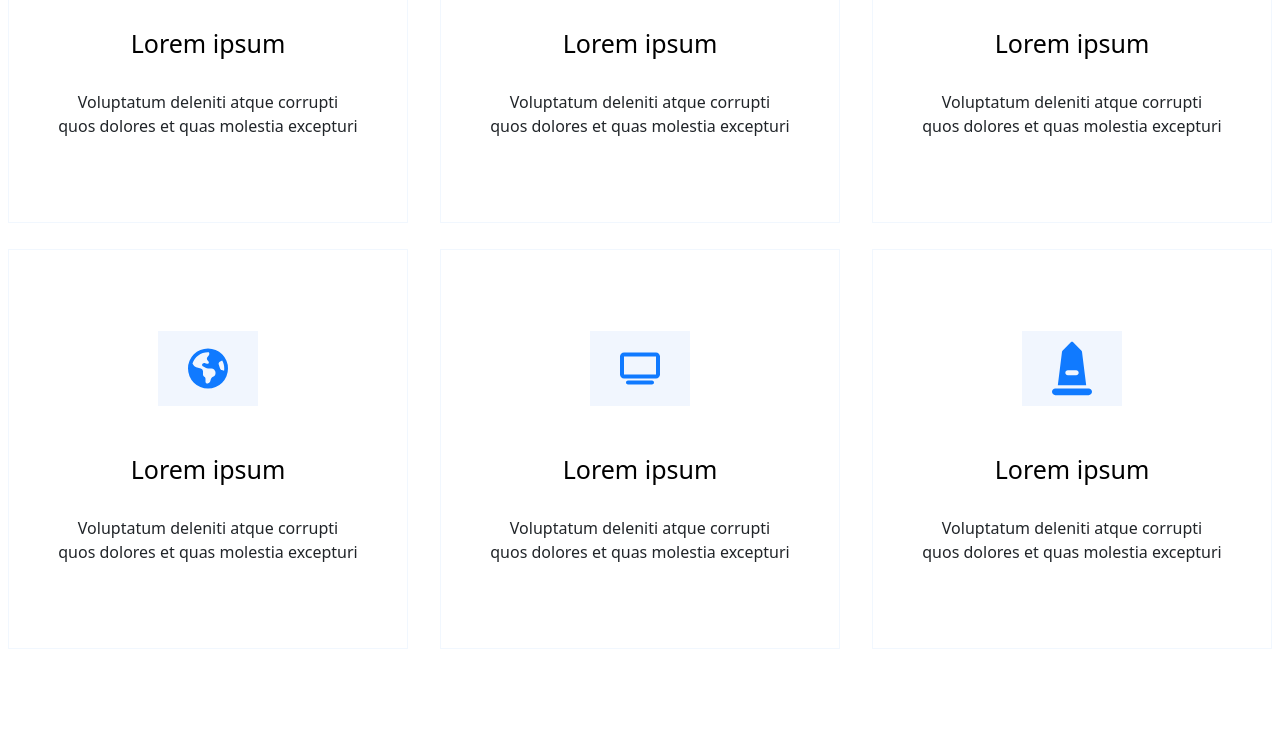
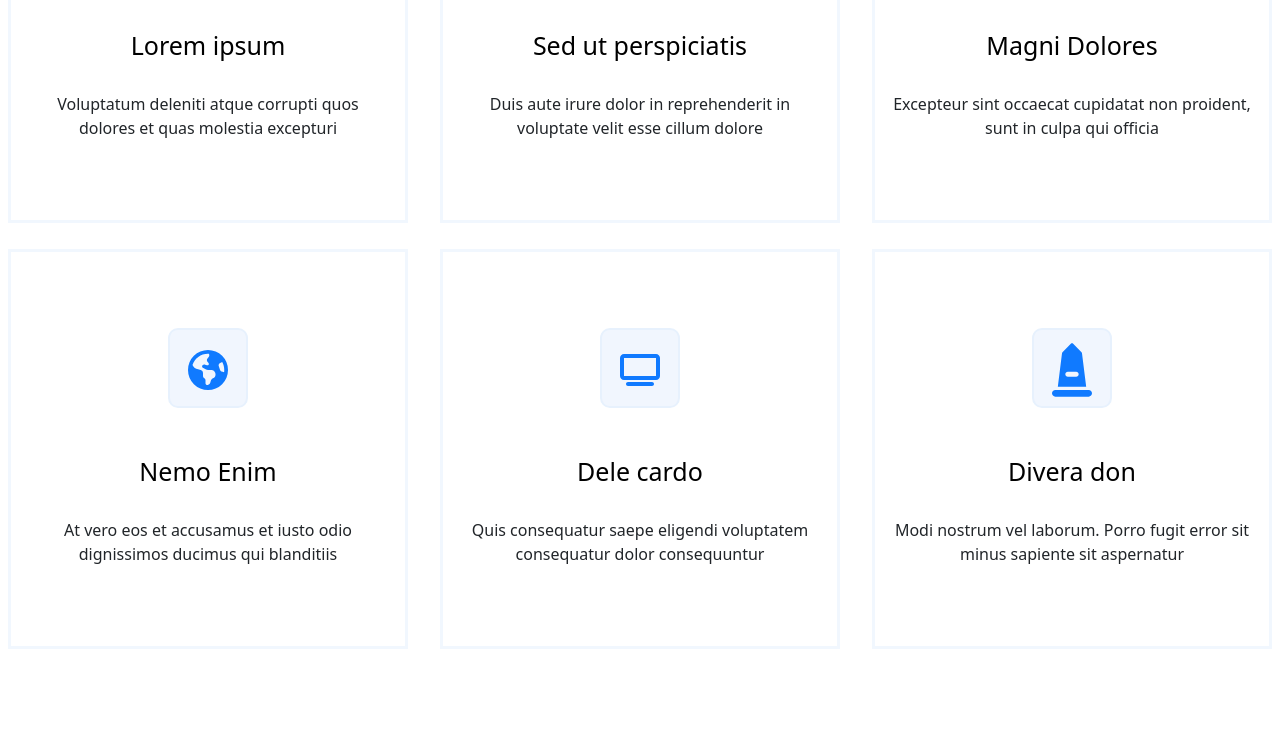
Before and after one commit to Aizawoa/PROJETSASS, a website: page index.html in a window 1280 px wide. Shown: the part 2206-2940 px from the top of the page. Before the commit the page ends 2868 px from the top, so only its background shows below. Drawn offline with nearby package versions, Linux system fonts and the light colour scheme.

Commit message:
section3-fini

```diff
--- a/index.html
+++ b/index.html
@@ -121,18 +121,18 @@
                 <img class="images" src="./public/img/file-regular.svg" alt="">
                 </div>
                 <br><br>
-                <h5 class="titre">Lorem ipsum</h5>
+                <h5 class="titre">Sed ut perspiciatis</h5>
                 <br>
-                <p class="para4">Voluptatum deleniti atque corrupti quos dolores et quas molestia excepturi</p>
+                <p class="para4">Duis aute irure dolor in reprehenderit in voluptate velit esse cillum dolore</p>
             </div>
             <div class="cartes">
                 <div class="logo">
                 <img class="images" src="./public/img/gauge-solid.svg" alt="">
                 </div>
                 <br><br>
-                <h5 class="titre">Lorem ipsum</h5>
+                <h5 class="titre">Magni Dolores</h5>
                 <br>
-                <p class="para4">Voluptatum deleniti atque corrupti quos dolores et quas molestia excepturi</p>
+                <p class="para4">Excepteur sint occaecat cupidatat non proident, sunt in culpa qui officia</p>
             </div>
         </div>
         <div class="boitesupp2">
@@ -141,30 +141,36 @@
                 <img class="images" src="./public/img/earth-americas-solid.svg" alt="">
                 </div>
                 <br><br>
-                <h5 class="titre">Lorem ipsum</h5>
+                <h5 class="titre">Nemo Enim</h5>
                 <br>
-                <p class="para4">Voluptatum deleniti atque corrupti quos dolores et quas molestia excepturi</p>
+                <p class="para4">At vero eos et accusamus et iusto odio dignissimos ducimus qui blanditiis</p>
             </div>
             <div class="cartes">
                 <div class="logo">
                 <img class="images" src="./public/img/tv-solid.svg" alt="">
                 </div>
                 <br><br>
-                <h5 class="titre">Lorem ipsum</h5>
+                <h5 class="titre">Dele cardo</h5>
                 <br>
-                <p class="para4">Voluptatum deleniti atque corrupti quos dolores et quas molestia excepturi</p>
+                <p class="para4">Quis consequatur saepe eligendi voluptatem consequatur dolor consequuntur</p>
             </div>
             <div class="cartes">
                 <div class="logo">
                 <img class="images" src="./public/img/monument-solid.svg" alt="">
                 </div>
                 <br><br>
-                <h5 class="titre">Lorem ipsum</h5>
+                <h5 class="titre">Divera don</h5>
                 <br>
-                <p class="para4">Voluptatum deleniti atque corrupti quos dolores et quas molestia excepturi</p>
+                <p class="para4">Modi nostrum vel laborum. Porro fugit error sit minus sapiente sit aspernatur</p>
             </div>
         </div>
     </section>
     <script src="./node_modules/bootstrap/dist/js/bootstrap.bundle.js"></script>
+<br><br><br>
+
+<!-- Section 4 -->
+ <div class="section4">
+
+ </div>
 </body>
 </html>
--- a/public/src/sass/modules/_sectionservices.sass
+++ b/public/src/sass/modules/_sectionservices.sass
@@ -17,30 +17,37 @@
 
 
     .logo
-        width: 100px
+        width: 80px
+        height: 80px
         background-color: #f1f6fe
+        border: solid 2px #e7f1fd
+        border-radius: 10px
 
 
 .images
     width: 40px
-    height: 75px
+    height: 80px
     color: #2379ec
     filter: invert(30%) sepia(100%) saturate(1500%) hue-rotate(200deg) brightness(100%)
 
 
 
 .para2
-    color: #72a9f2
+    color: #106eea
     background-color: #e7f1fd
-    width: 250px
+    width: 120px
     margin-left: 1%
+    border-radius: 20px
+    font-weight: bold
 
 .span2
     color: #106eea
 
 
+
 .para3
     font-size: 20px
+    font-weight: 500
 
 
 
@@ -71,11 +78,11 @@
     align-items: center
     width: 400px
     height: 400px
-    border: 1px solid #f1f7fe
+    border: 3px solid #f1f7fe
     text-align: center
     padding-top: 1%
 
 .para4
-    width: 300px
+    width: 360px
 .titre
     font-size: 25px
--- a/public/src/sass/style.sass
+++ b/public/src/sass/style.sass
@@ -6,3 +6,5 @@
 @import ./modules/_featservice
 
 @import ./modules/_sectionservices
+
+@import ./modules/_section4
```
Also changed, not shown: public/css/style.css, public/img/file-alt-svgrepo-com.svg (added), public/src/sass/modules/_section4.sass (added), 1 other file.
